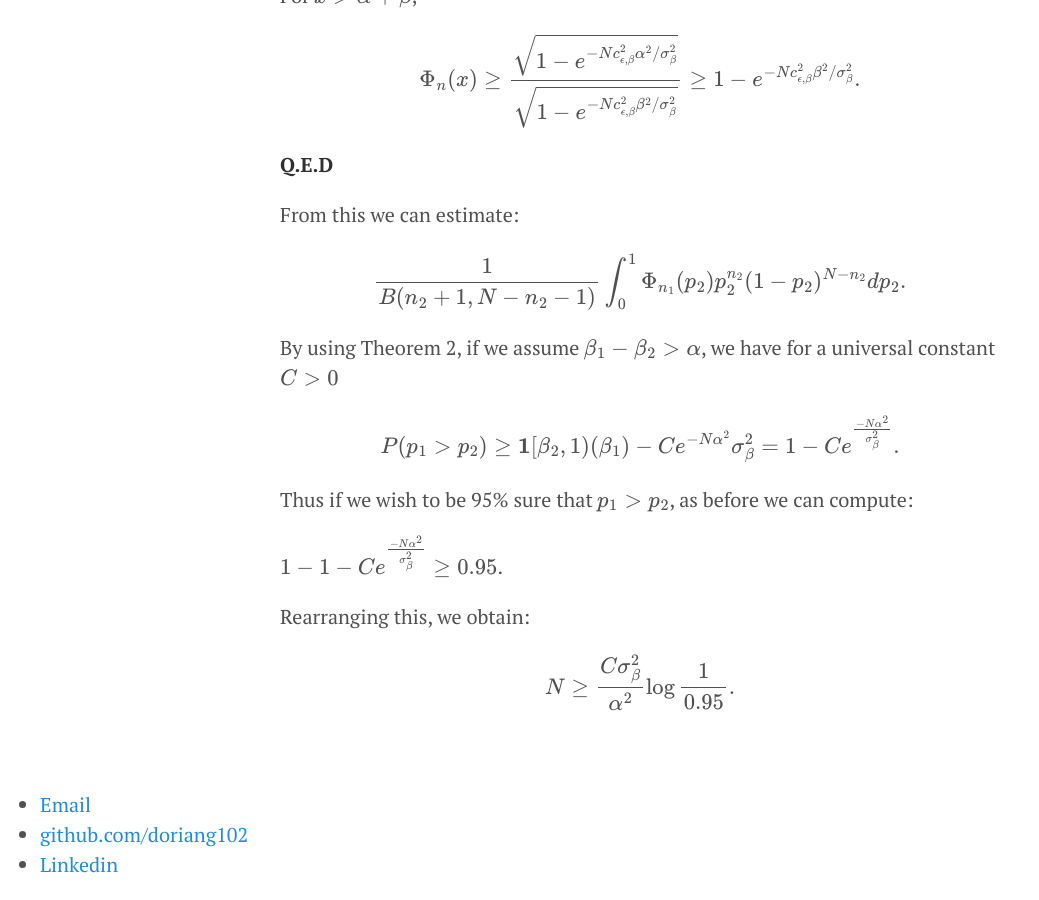
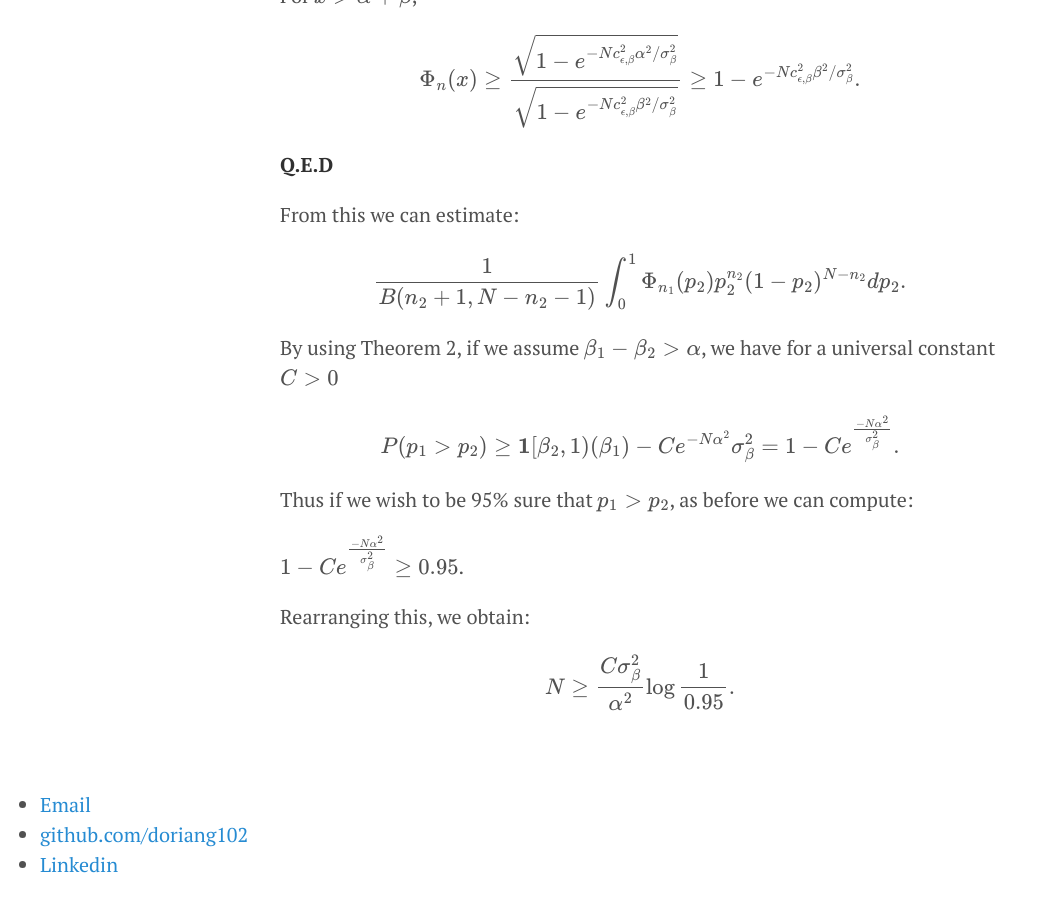
Before and after one commit to doriang102/doriang102.github.io, a Jekyll site: the page built from _posts/2017-06-10-hypothesis-testing-part-2-in-progress.md, in a window 1280 px wide and 900 px high, scrolled down 9436 px. Shown: the whole window, without its empty margins (0-1039 px from the left). Built offline with Jekyll 4.4.1, drawn with Linux system fonts in a browser that asks for light colours; our own code applies the rules of GitHub Pages for plain Markdown files; formulas are drawn with MathJax 3.

Commit message:
Update 2017-06-10-hypothesis-testing-part-2-in-progress.md

```diff
--- a/_posts/2017-06-10-hypothesis-testing-part-2-in-progress.md
+++ b/_posts/2017-06-10-hypothesis-testing-part-2-in-progress.md
@@ -292,7 +292,7 @@ $$ P(p_1 > p_2) \geq \mathbf{1}[\beta_2, 1)(\beta_1) - C e^{-N\alpha^2}{\sigma_{
 Thus if we wish to be 95% sure that $$p_1 > p_2$$, as before we can compute:
 
 
-$$ 1 - 1-C e^{\frac{-N\alpha^2}{\sigma_{\beta}^2}}  \geq 0.95$$.
+$$  1-C e^{\frac{-N\alpha^2}{\sigma_{\beta}^2}}  \geq 0.95$$.
 
 Rearranging this, we obtain:
 
```
